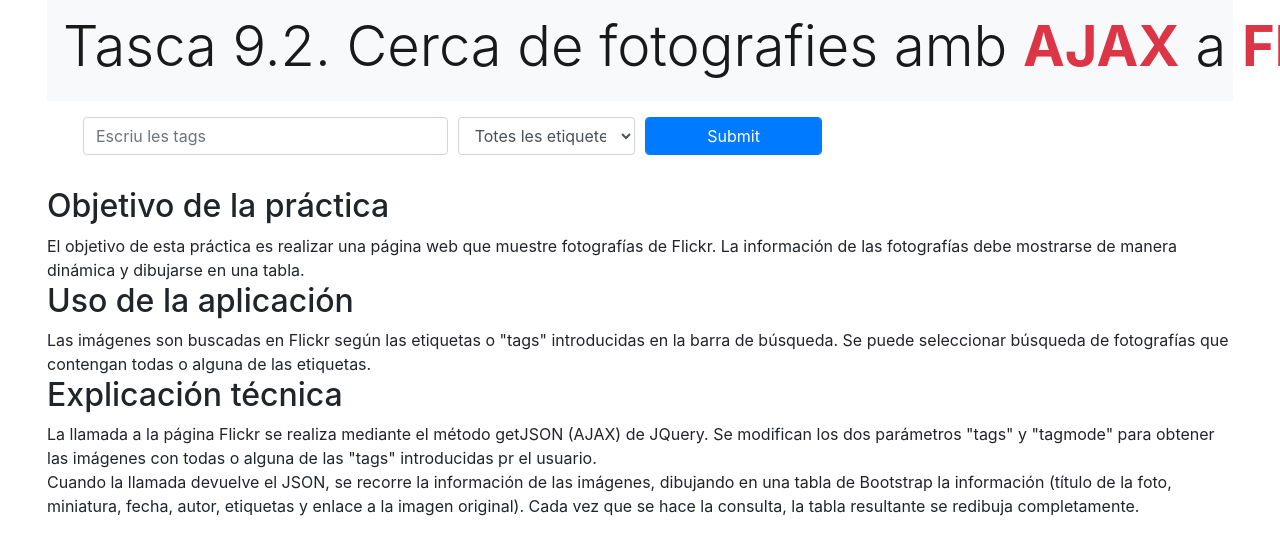
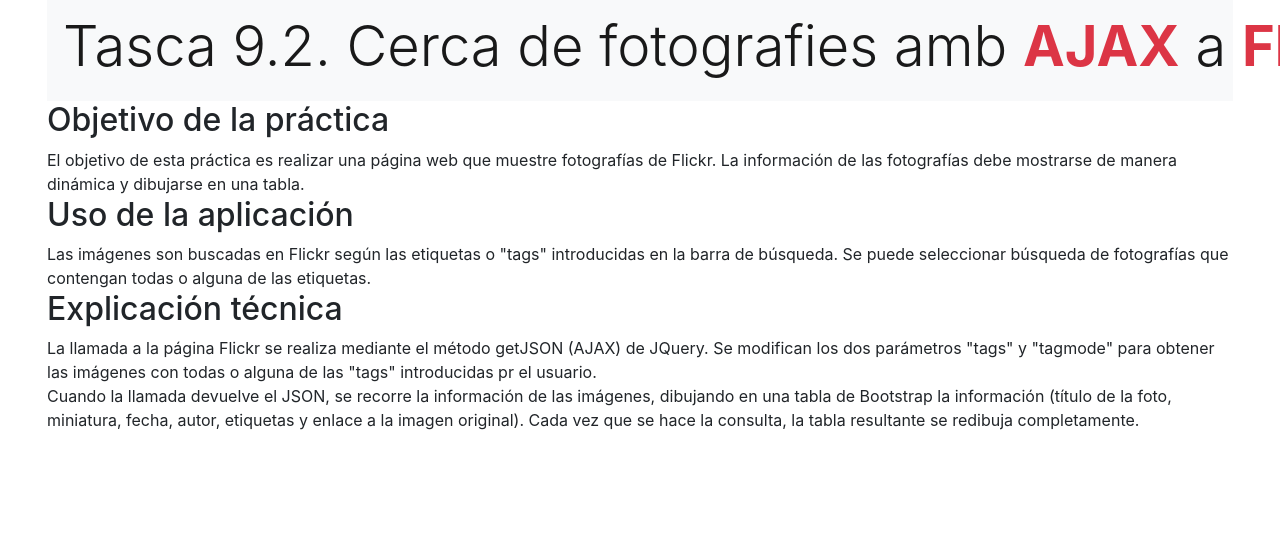
Before and after one commit to daniarques11/Tasca92_Entornos, a plain HTML site: page info.html in a window 1280 px wide. Shown: the top 554 px of the page. Drawn offline with nearby package versions, Linux system fonts and the light colour scheme.

Commit message:
fix: Eliminar formulari copiat accidentalment

```diff
--- a/info.html
+++ b/info.html
@@ -26,28 +26,6 @@ Modificación de la web para Entornos de Desarrollo -->
                 </h1>
             </span>
         </nav>
-
-        <!-- Formulari -->
-        <div class="container-fluid">
-            <div class="form-row m-3">
-                <div class="form-group col-4">
-                    <input type="text" class="form-control" id="tags" placeholder="Escriu les tags"></input>
-                </div>
-
-                <div class="form-group col-2">
-                    <select id="tagsSelector" class="form-control">
-                        <option selected value="all">Totes les etiquetes</option>
-                        <option value="any">Qualcunes</option>
-                    </select>
-                </div>
-
-                <div class="form-group col-2">
-                    <button type="submit" class="btn btn-primary form-control" id="showImagesButton">
-                        Submit
-                    </button>
-                </div>
-            </div>
-        </div>
 
         <div>
             <h2>
```
